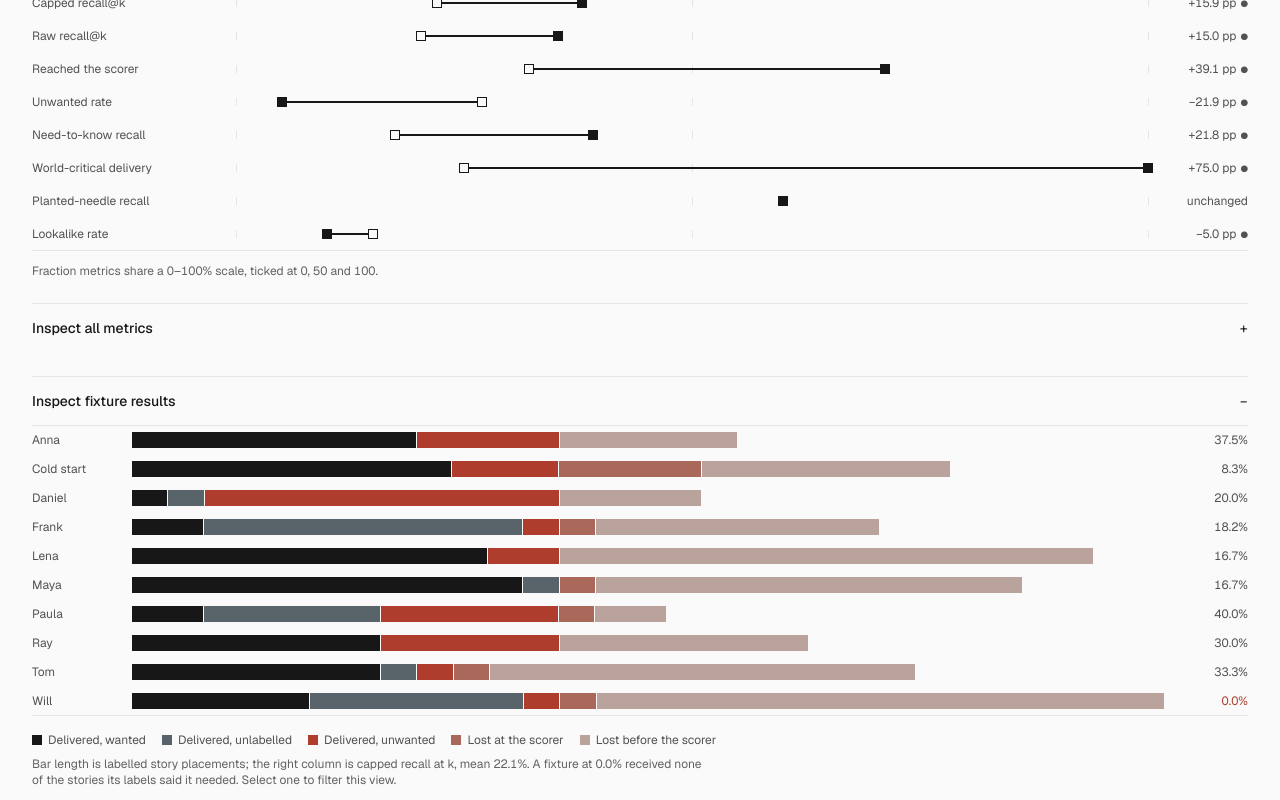
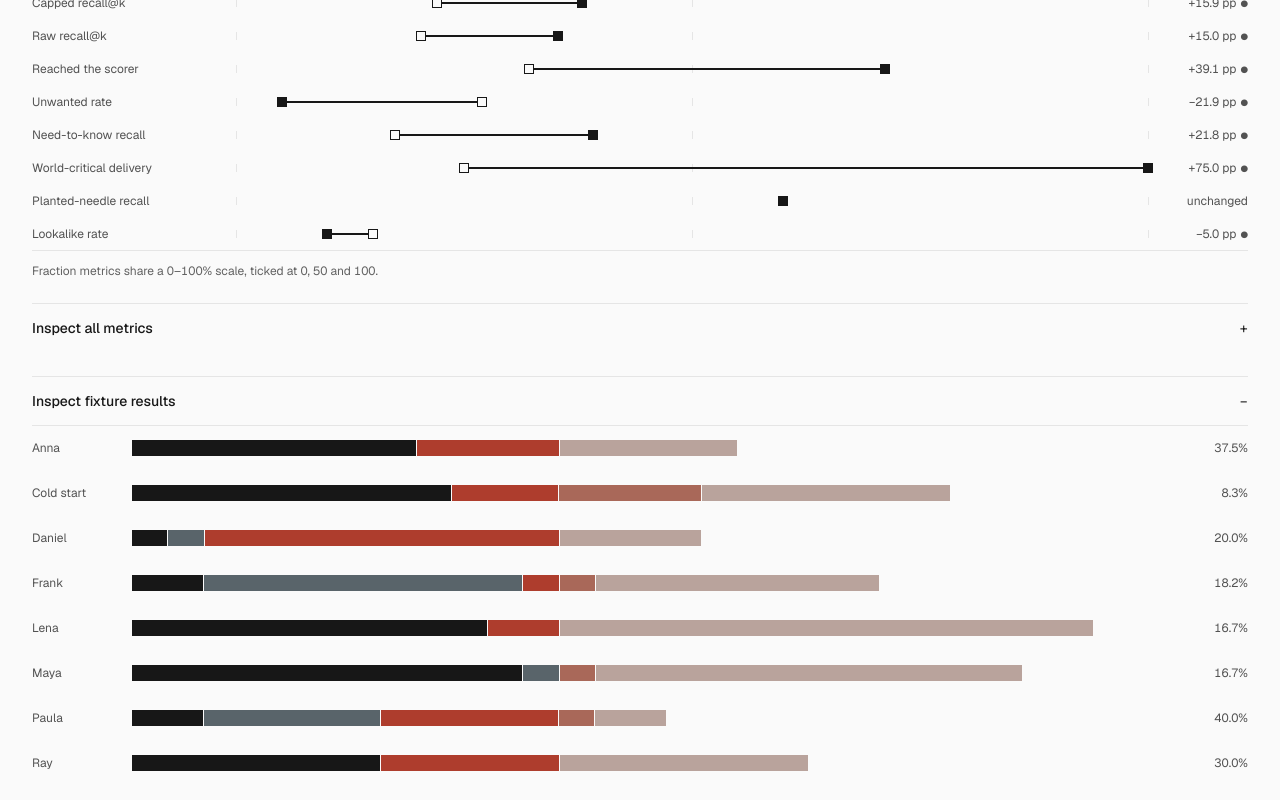
Before and after one commit to mmarufov/Daily, a Next.js app in the folder web/: page /evidence in a window 1280 px wide. Both pictures are taken after a click on the element "Inspect fixture results". Shown: the part 686-1486 px from the top of the page. Built offline with nearby package versions, Linux system fonts and the light colour scheme.

Commit message:
fix: contain expanded records with enlarged text

```diff
--- a/web/app/evidence/page.tsx
+++ b/web/app/evidence/page.tsx
@@ -181,7 +181,7 @@ export default async function EvidencePage({
             </AnimatedDetails>
             <AnimatedDetails className="support-disclosure">
               <summary>Inspect fixture results</summary>
-              <div className="support-disclosure-body">
+              <div className="support-disclosure-body evidence-fixture-results">
                 <FixtureStrip
                   rows={toFixtureRows(
                     primary.personas,
--- a/web/app/supporting-pages.css
+++ b/web/app/supporting-pages.css
@@ -1,5 +1,5 @@
 /* Supporting routes share a scale without changing the homepage. */
-.support-page { --support-gap: 48px; padding-bottom: var(--support-gap); font-size: 1rem; line-height: 1.6; }
+.support-page { --support-gap: 48px; padding-bottom: var(--support-gap); font-size: 1rem; line-height: 1.6; overflow-wrap: anywhere; }
 .support-page > .support-intro, .support-page > .lab-intro { padding-top: 48px; padding-bottom: 24px; display: flex; flex-direction: column; gap: 16px; }
 .support-page .support-intro h1, .support-page > h1 { margin: 0; font-family: var(--font-sans); font-size: clamp(2rem, 4vw, 3rem); line-height: 1.1; letter-spacing: -.045em; font-weight: 600; }
 .support-page .lede, .support-page .prose { font-size: 1rem; line-height: 1.6; }
@@ -17,7 +17,7 @@
 .support-page .support-disclosure > summary::-webkit-details-marker, .support-page .lab-disclosure > summary::-webkit-details-marker { display: none; }
 .support-page .support-disclosure > summary::after, .support-page .lab-disclosure > summary::after { content: '+'; margin-left: auto; font-family: var(--font-mono); font-weight: 400; }
 .support-page .support-disclosure[open] > summary::after, .support-page .lab-disclosure[open] > summary::after { content: '−'; }
-.support-page .support-disclosure-body { display: grid; gap: 20px; min-width: 0; padding-bottom: 24px; }
+.support-page .support-disclosure-body { display: grid; grid-template-columns: minmax(0, 1fr); gap: 20px; min-width: 0; padding-bottom: 24px; }
 .support-page .support-disclosure-body > :first-child { margin-top: 0; }
 .support-page .support-disclosure-body > :last-child { margin-bottom: 0; }
 .support-page .support-disclosures { margin-top: var(--support-gap); }
@@ -88,16 +88,14 @@
   background-repeat: no-repeat;
 }
 
-.support-reader .sheet :is(.label, .headline, .editorial) { overflow-wrap: anywhere; }
-.support-evidence .evidence-comparison-chart { container-type: inline-size; }
+.support-evidence :is(.evidence-comparison-chart, .evidence-fixture-results) { container-type: inline-size; }
+.support-evidence .evidence-fixture-results li > a { min-height: 44px; }
 @container (max-width: 32rem) {
-  .support-evidence .evidence-comparison-chart li { grid-template-columns: minmax(0, 1fr) auto; gap: 8px 12px; }
-  .support-evidence .evidence-comparison-chart li > span:first-child { white-space: normal; overflow: visible; text-overflow: clip; }
-  .support-evidence .evidence-comparison-chart li > span:nth-child(2) { grid-row: 2; grid-column: 1 / -1; margin-inline: 5px; }
-  .support-evidence .evidence-comparison-chart li > span:nth-child(3) { grid-row: 1; grid-column: 2; }
+  .support-evidence .evidence-comparison-chart li, .support-evidence .evidence-fixture-results li > a { grid-template-columns: minmax(0, 1fr) auto; gap: 8px 12px; }
+  .support-evidence .evidence-comparison-chart li > span:first-child, .support-evidence .evidence-fixture-results li > a > span:first-child { white-space: normal; overflow: visible; text-overflow: clip; }
+  .support-evidence .evidence-comparison-chart li > span:nth-child(2), .support-evidence .evidence-fixture-results li > a > span:nth-child(2) { grid-row: 2; grid-column: 1 / -1; margin-inline: 5px; }
+  .support-evidence .evidence-comparison-chart li > span:nth-child(3), .support-evidence .evidence-fixture-results li > a > span:nth-child(3) { grid-row: 1; grid-column: 2; }
 }
-.support-case-study .guard-toggle button { overflow-wrap: anywhere; }
 @media (forced-colors: active) {
   .support-page select { appearance: auto; background-image: none; }
 }
-.support-page .support-intro h1, .support-page summary { overflow-wrap: anywhere; }
```
Also changed, not shown: 1 other file (tests, documents, lock files or other folders).
